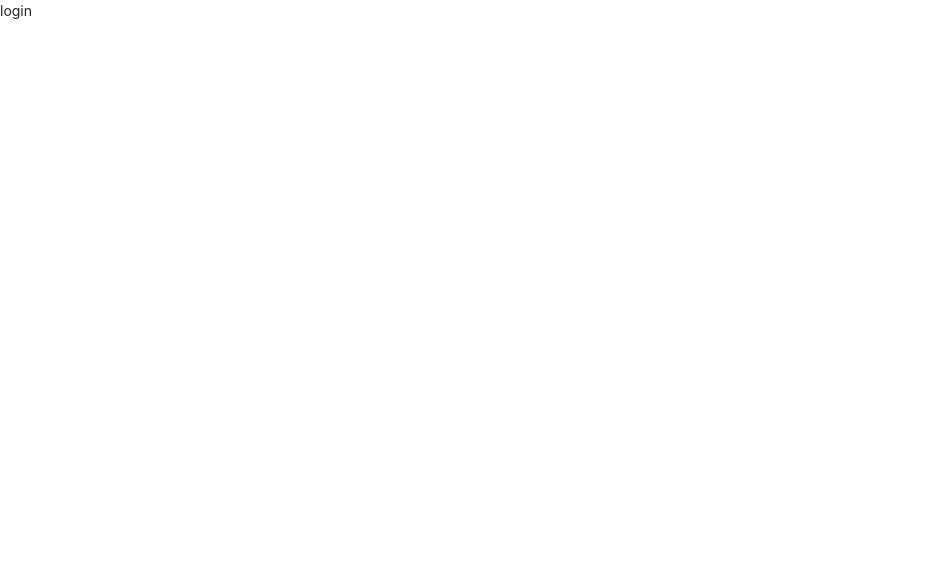
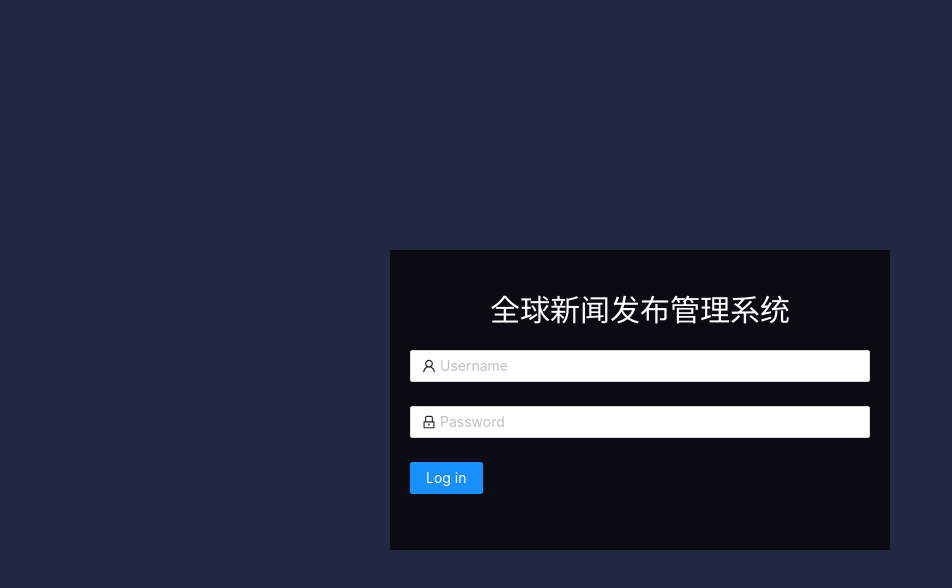
Before and after one commit to liu757471732/react-admin, a React (Create React App) app: page /#/login in a window 1280 px wide. Shown: the top 588 px of the page, without its empty margins (0-952 px from the left). Built offline with nearby package versions, Linux system fonts and the light colour scheme.

Commit message:
4/15/login

```diff
--- a/src/components/Layout/TopHeader.js
+++ b/src/components/Layout/TopHeader.js
@@ -1,5 +1,6 @@
 import React,{useState} from 'react'
 import { Layout,Dropdown,Menu,Avatar } from 'antd';
+import { useHistory } from 'react-router-dom';
 import {
   MenuUnfoldOutlined,
   MenuFoldOutlined,
@@ -12,13 +13,16 @@ export default function TopHeader() {
   const changeCollapsed=()=>{
     setCollapsed(!collapsed)
   }
-
+  const history=useHistory()
   const menu = (
     <Menu>
       <Menu.Item>
         超级管理员
       </Menu.Item>
-      <Menu.Item danger>退出</Menu.Item>
+      <Menu.Item danger onClick={()=>{
+        localStorage.removeItem('token')
+        history.push("/login")
+      }}>退出</Menu.Item>
     </Menu>
   )
 
--- a/src/components/user-manage/UserForm.js
+++ b/src/components/user-manage/UserForm.js
@@ -1,10 +1,15 @@
-import React, { forwardRef,useState } from 'react'
+import React, { forwardRef,useState,useEffect } from 'react'
 import { Form,Input,Select } from 'antd';
 const { Option } = Select;
 
  const UserForm= forwardRef((props,ref) => {
+  const [isDisabled,setIsDisabled]=useState(false)
   const {roleList,regionList}=props
-  const {isDisabled,setIsDisabled}=useState(false)
+
+  useEffect(()=>{
+    setIsDisabled(props.isUpdateDisabled)
+  },[props.isUpdateDisabled])
+
   return (
     <Form
         ref={ref}
@@ -27,7 +32,7 @@ const { Option } = Select;
       <Form.Item
         name="region"
         label="区域"
-        rules={[{required:true,message:'Please input the title of collection!'}]}
+        rules={isDisabled?[]:[{required:true,message:'Please input the title of collection!'}]}
         >
           <Select placeholder="select your gender" disabled={isDisabled}>
             {
@@ -42,8 +47,10 @@ const { Option } = Select;
         >
           <Select placeholder="select your gender" onChange={(value)=>{
             if(value === 1){
-              console.log(123)
               setIsDisabled(true)
+              ref.current.setFieldsValue({
+                region:''
+              })
             }else{
               setIsDisabled(false)
             }
--- a/src/views/login/Login.js
+++ b/src/views/login/Login.js
@@ -1,9 +1,60 @@
 import React from "react";
+import { Form, Input, Button } from 'antd';
+import { UserOutlined, LockOutlined } from '@ant-design/icons';
+import './Login.scss'
 
-export default function Login(){
+export default function Login() {
+  const onFinish = (value) => {
+    console.log(value)
+  }
   return (
-    <div>
-      login
+    <div style={{ background: 'rgb(35,39,65)', height: "100%" }}>
+      <div className="formContainer">
+        <div className="loginTitle">全球新闻发布管理系统</div>
+        <Form
+          name="normal_login"
+          className="login-form"
+          initialValues={{
+            remember: true,
+          }}
+          onFinish={
+            onFinish
+          }
+        >
+          <Form.Item
+            name="username"
+            rules={[
+              {
+                required: true,
+                message: 'Please input your Username!',
+              },
+            ]}
+          >
+            <Input prefix={<UserOutlined className="site-form-item-icon" />} placeholder="Username" />
+          </Form.Item>
+          <Form.Item
+            name="password"
+            rules={[
+              {
+                required: true,
+                message: 'Please input your Password!',
+              },
+            ]}
+          >
+            <Input
+              prefix={<LockOutlined className="site-form-item-icon" />}
+              type="password"
+              placeholder="Password"
+            />
+          </Form.Item>
+          <Form.Item>
+            <Button type="primary" htmlType="submit" className="login-form-button">
+              Log in
+            </Button>
+          </Form.Item>
+        </Form>
+      </div>
+
     </div>
   )
 }
--- /dev/null
+++ b/src/views/login/Login.scss
@@ -0,0 +1,30 @@
+#components-form-demo-normal-login .login-form {
+  max-width: 300px;
+}
+#components-form-demo-normal-login .login-form-forgot {
+  float: right;
+}
+#components-form-demo-normal-login .ant-col-rtl .login-form-forgot {
+  float: left;
+}
+#components-form-demo-normal-login .login-form-button {
+  width: 100%;
+}
+
+.formContainer{
+  position: fixed;
+  background: rgba(0,0,0,0.7);
+  width: 500px;
+  height: 300px;
+  top: 50%;
+  left: 50%;
+  transform: translate(-50%,-50%);
+  padding: 20px;
+  .loginTitle{
+    text-align: center;
+    height: 80px;
+    line-height: 80px;
+    font-size: 30px;
+    color: white;
+  }
+}
--- a/src/views/sandBox/user-manage/UserList.js
+++ b/src/views/sandBox/user-manage/UserList.js
@@ -16,14 +16,37 @@ export default function UserList() {
   const [isAddVisible,setIsAddVisible]=useState(false)
   const [roleList,setRoleList]=useState([])
   const [regionList,setRegionList]=useState([])
+  const [isUpdateVisible,setIsUpdateVisible]=useState(false)
+  const [isUpdateDisabled,setIsUpdateDisabled]=useState(false)
+  const [current,setCurrent]=useState(null)
   const addForm=useRef(null)
+  const updateForm=useRef(null)
   const columns=[
     {
       title: '区域',
       dataIndex: 'region',
       render:(region)=>{
         return <b>{region?region:'全球'}</b>
-      }
+      },
+      filters:[
+        ...regionList.map(item=> {return {
+          text:item.title,
+          value:item.value
+        }}),
+        {
+          text:'全球',
+          value:'全球'
+        }
+      ],
+      onFilter: (value, record) => {
+        console.log(value==="全球")
+        if(value==="全球"){
+          return record.region===""
+        }else{
+          return record.region.startsWith(value)
+        }
+      },
+      width: '30%',
     },
     {
       title: '角色名称',
@@ -40,7 +63,7 @@ export default function UserList() {
       title: '用户状态',
       dataIndex: 'roleState',
       render:(roleState,item)=>{
-        return <Switch checked={roleState} disabled={item.default}></Switch>
+        return <Switch checked={roleState} disabled={item.default} onChange={()=>{handleChange(item)}}></Switch>
       }
     },
     {
@@ -49,11 +72,30 @@ export default function UserList() {
       render: (item)=>{
         return <div>
           <Button danger shape="circle" icon={<DeleteOutlined/>} onClick={()=>confirmMethod(item)} disabled={item.default}></Button>
-          <Button type='primary' shape="circle" icon={<EditOutlined/>} disabled={item.default}></Button>
+          <Button type='primary' shape="circle" icon={<EditOutlined/>} disabled={item.default}onClick={()=>handleClick(item)}></Button>
         </div>
       }
     }
   ]
+  const handleClick=(item)=>{
+    setTimeout(()=>{
+      if(item.roleId===1){
+        setIsUpdateDisabled(true)
+      }else{
+        setIsUpdateDisabled(false)
+      }
+      setIsUpdateVisible(true)
+      updateForm.current.setFieldsValue(item)
+    },0)
+    setCurrent(item)
+  }
+  const handleChange=(item)=>{
+    item.roleState=!item.roleState
+    setDataSource([...dataSource])
+    axios.patch(`http://localhost:8000/users/${item.id}`,{roleState:item.roleState}).then((res)=>{
+      console.log(123)
+    })
+  }
 
   const confirmMethod=(item)=>{
     confirm({
@@ -68,7 +110,8 @@ export default function UserList() {
     });
   }
   const deleteMethods=(item)=>{
-
+    setDataSource(dataSource.filter(data=>data.id!==item.id))
+    axios.delete(`http://localhost:8000/users/${item.id}`)
   }
 
   const addUser=()=>{
@@ -95,7 +138,36 @@ export default function UserList() {
       setRoleList(list)
     })
   },[])
+  const addFormOk=()=>{
+    addForm.current.validateFields().then((value)=>{
+      setIsAddVisible(false)
+      addForm.current.resetFields()
+      axios.post(`http://localhost:8000/users`,{...value,"roleState":true,"default":false}).then((res)=>{
+        setDataSource([...dataSource ,{...res.data,role:roleList.filter(item=>item.id===value.roleId)[0]}])
+      })
+    }).catch((error)=>{
+      console.log(error)
+    })
+  }
 
+  // 更新
+  const updateFormOk=()=>{
+    updateForm.current.validateFields().then(value=>{
+      setIsUpdateVisible(false)
+      setDataSource(dataSource.map(item=>{
+        if(item.id===current.id){
+          return {
+            ...item,
+            ...value,
+            role:roleList.filter(item=>item.id===value.roleId)[0]
+          }
+        }
+        return item
+      }))
+      setIsUpdateDisabled(!isUpdateDisabled)
+      axios.patch(`http://localhost:8000/users/${current.id}`,value)
+    })
+  }
   return (
     <div>
       <Button type="primary" style={{marginBottom:"20px"}} onClick={()=>{addUser()}}>添加用户</Button>
@@ -113,16 +185,29 @@ export default function UserList() {
           setIsAddVisible(false)
         }}
         onOk={() => {
-          addForm.current.validateFields().then((res)=>{
-            console.log(res)
-          }).catch((error)=>{
-            console.log(error)
-          })
+          addFormOk()
           // addForm.current
         }}
       >
         <UserForm ref={addForm} regionList={regionList} roleList={roleList}></UserForm>
       </Modal>
+
+      <Modal
+        visible={isUpdateVisible}
+        title="更新用户"
+        okText="更新"
+        cancelText="取消"
+        onCancel={()=>{
+          setIsUpdateVisible(false)
+          setIsUpdateDisabled(!isUpdateDisabled)
+        }}
+        onOk={() => {
+          updateFormOk()
+          // addForm.current
+        }}
+      >
+        <UserForm ref={updateForm} regionList={regionList} roleList={roleList} isUpdateDisabled={isUpdateDisabled}></UserForm>
+      </Modal>
     </div>
   )
 }
```
Also changed, not shown: package.json (line endings or trailing spaces).
